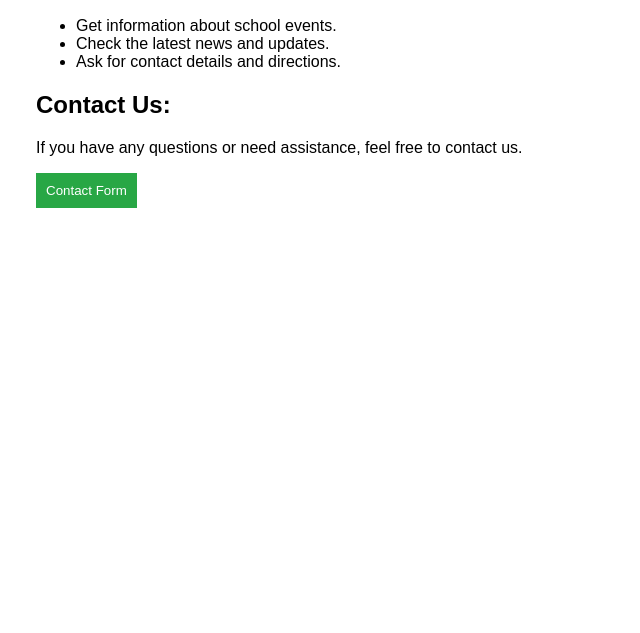
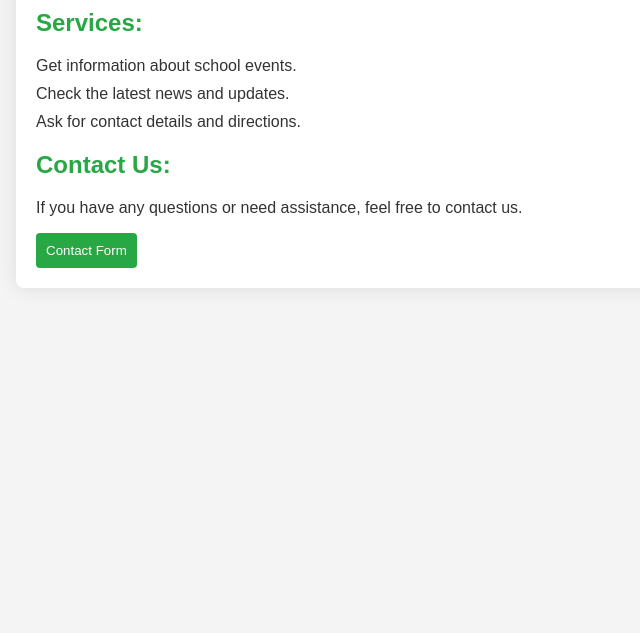
Before and after one commit to adamfaleye/cssframework, a plain HTML site: page index.html in a window 1280 px wide. Shown: the part 167-800 px from the top of the page, without its empty margins (304-944 px from the left). Drawn offline with Linux system fonts and the light colour scheme; files that its build step writes are made by us from their sources.

Commit message:
link to css

```diff
--- a/index.html
+++ b/index.html
@@ -1,12 +1,10 @@
-<!-- src/index.html -->
 <!DOCTYPE html>
 <html lang="en">
 <head>
   <meta charset="UTF-8">
   <meta name="viewport" content="width=device-width, initial-scale=1.0">
   <title>School Assistant - Ireland</title>
-  <!-- Include the CSS framework stylesheet here -->
-  <link rel="stylesheet" href="css/framework.css">
+  <link rel="stylesheet" href="css/screen.css">
   <style>
     body {
       font-family: Arial, sans-serif;
@@ -38,7 +36,6 @@
       <li>Get information about school events.</li>
       <li>Check the latest news and updates.</li>
       <li>Ask for contact details and directions.</li>
-      <!-- Add more services as needed -->
     </ul>
 
     <h2>Contact Us:</h2>
```
